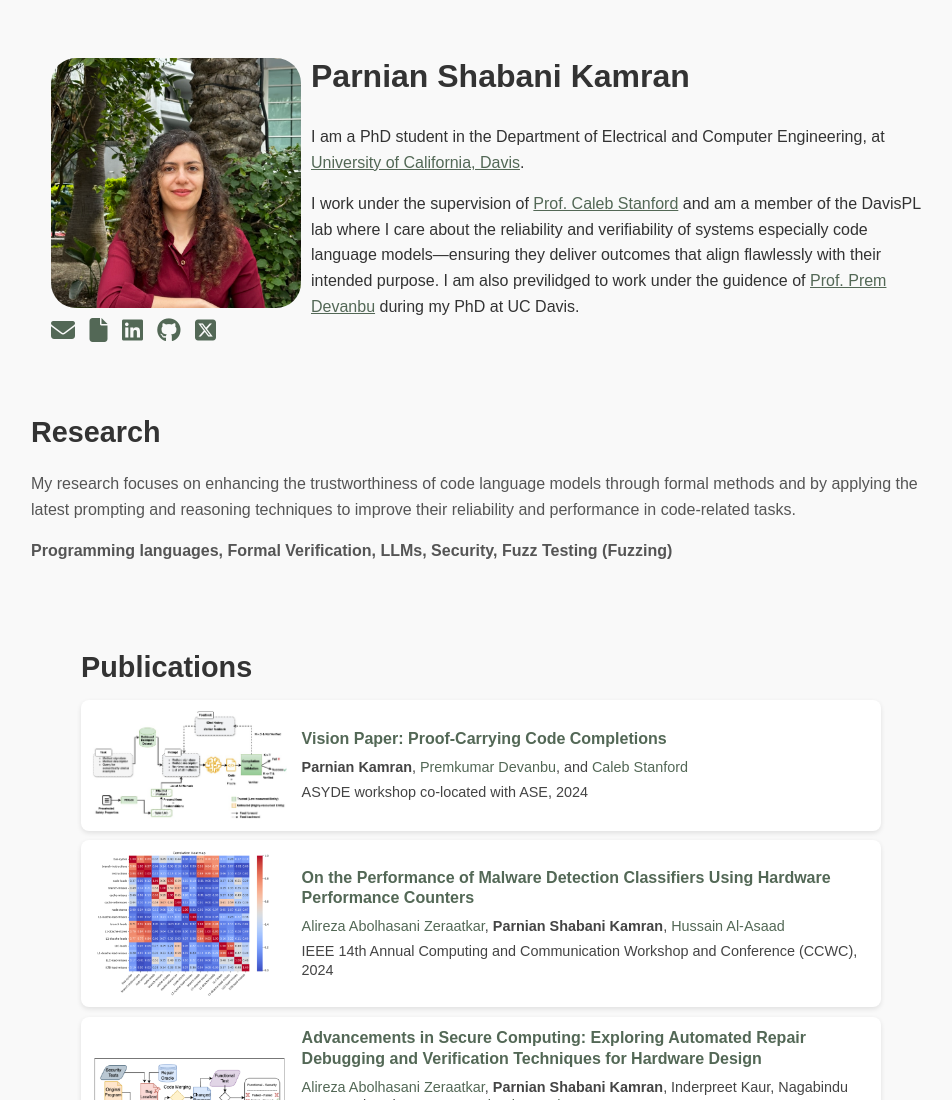
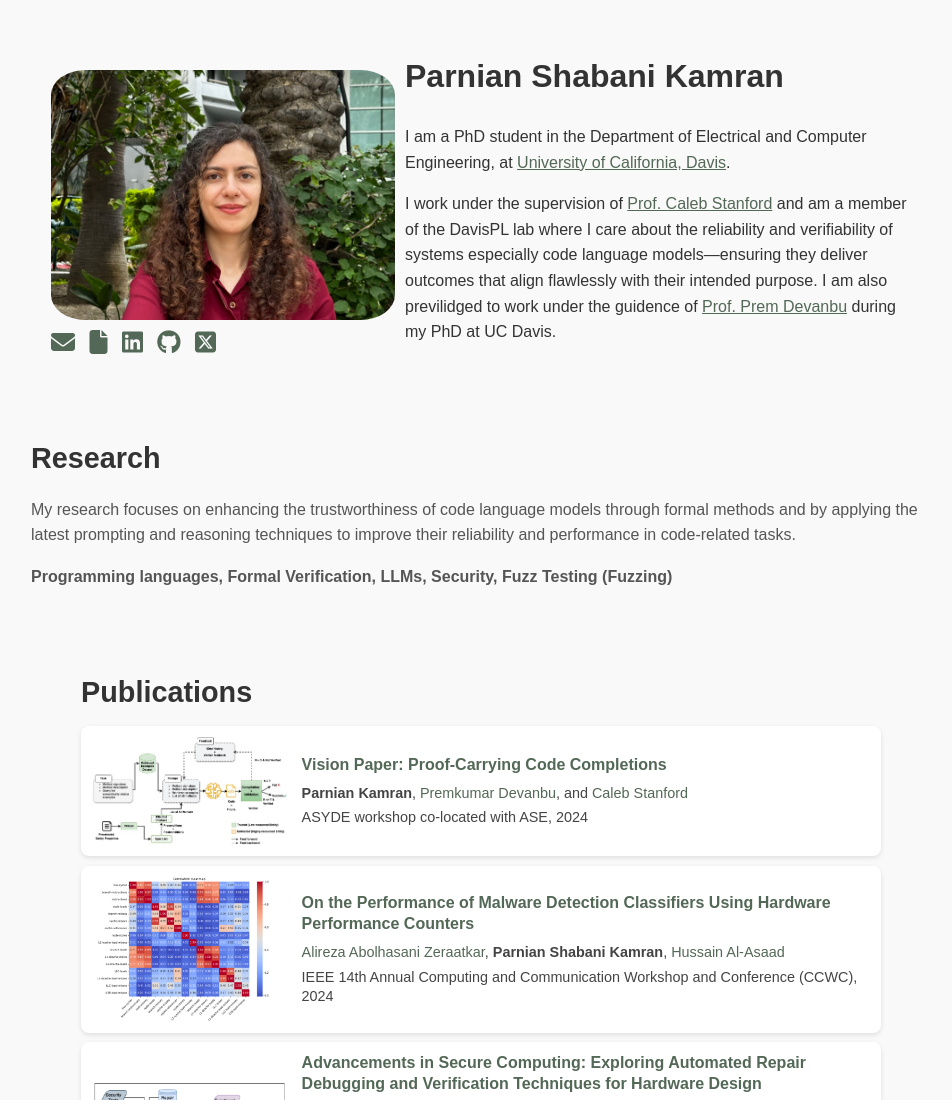
Before and after one commit to Parniaan/Parniaan.github.io, a plain HTML site: page index.html in a window 1280 px wide. Shown: the top 1100 px of the page, without its empty margins (159-1111 px from the left). Drawn offline with Linux system fonts and the light colour scheme.

Commit message:
test flex

```diff
--- a/styles.css
+++ b/styles.css
@@ -82,6 +82,7 @@
     width: 250px;
     height: 250px;
     flex-direction: column;
+    flex: 40%;
 }
 
 .profile-photo {
@@ -319,7 +320,7 @@ body {
 
 
 /* Responsive adjustments for mobile */
-@media (max-width: 768px) {
+@media (max-width: 800px) {
     .profile-container {
         flex-direction: column;
     }
```
